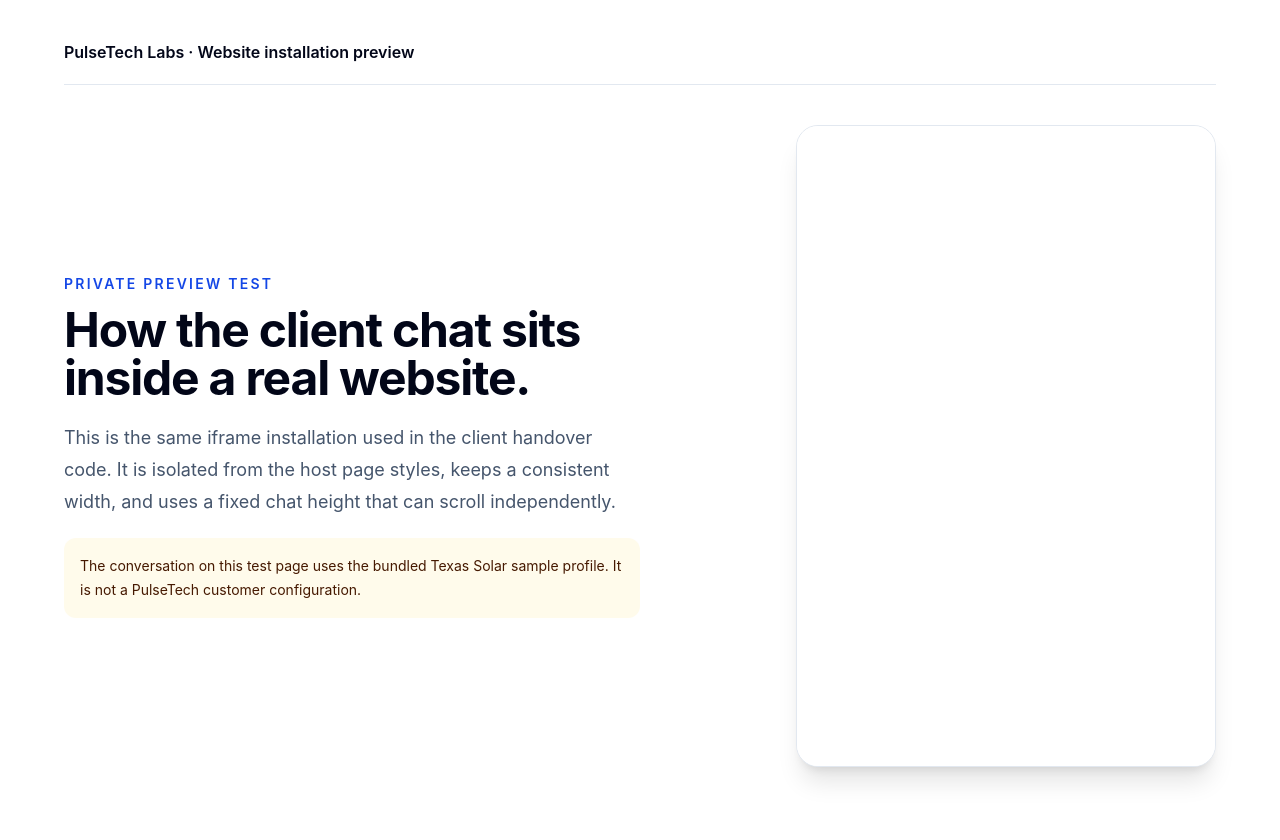
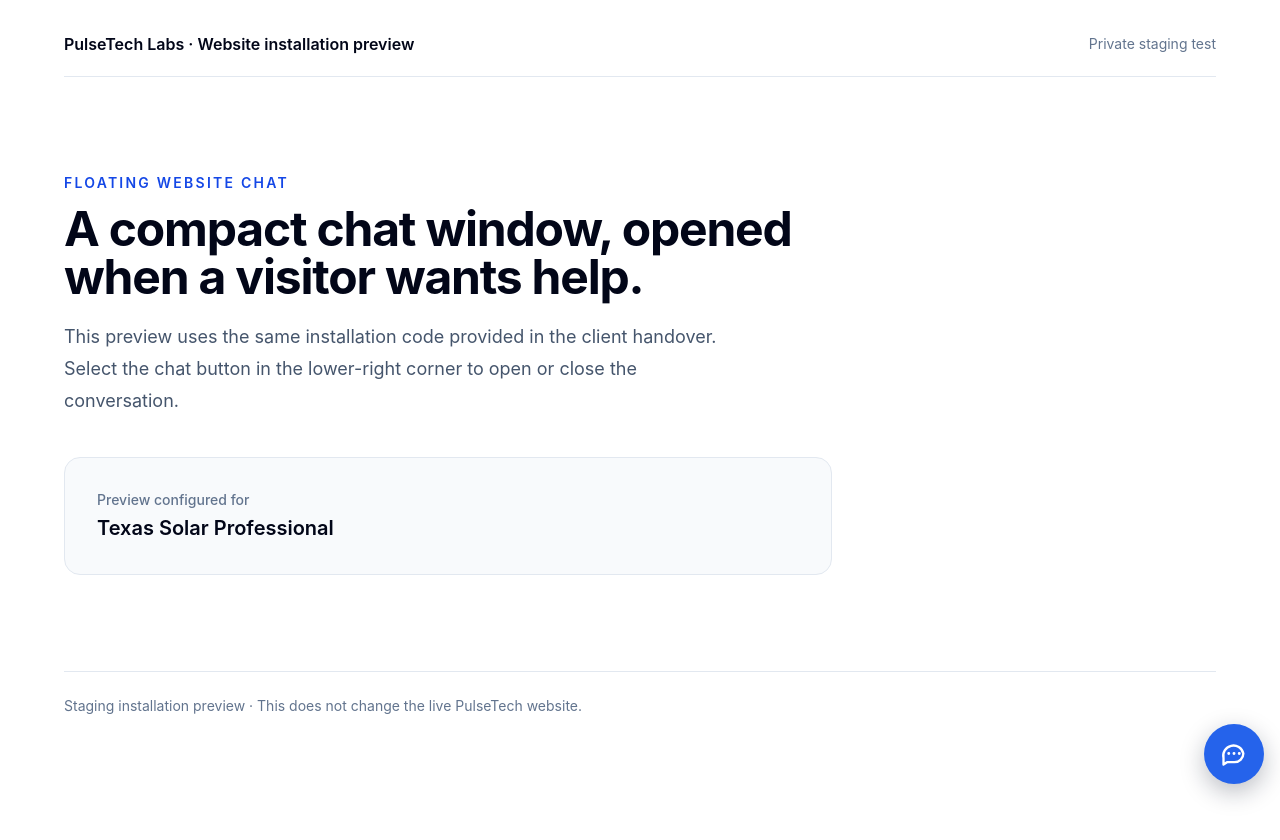
Before and after one commit to utkarshchaturvedi1/pulsetech-engine, a Next.js app: page /widget-test in a window 1280 px wide. Shown: the top 840 px of the page. After the commit the page ends 800 px from the top, so only its background shows below. Built offline with nearby package versions, Linux system fonts and the light colour scheme; no server answers.

Commit message:
Preview client chat as floating website widget

```diff
--- a/src/app/widget-test/page.tsx
+++ b/src/app/widget-test/page.tsx
@@ -1,5 +1,8 @@
 import type { Metadata } from "next";
 import { notFound } from "next/navigation";
+import WidgetLauncherPreview from "./WidgetLauncherPreview";
+import { sanitizeDemoId } from "../../lib/demoRepository";
+import { loadSharedProfile } from "../../lib/sharedProfileStore";
 
 export const dynamic = "force-dynamic";
 export const metadata: Metadata = {
@@ -7,32 +10,44 @@ export const metadata: Metadata = {
   robots: { index: false, follow: false },
 };
 
-export default function WidgetInstallationPreview() {
+export default async function WidgetInstallationPreview({
+  searchParams,
+}: {
+  searchParams: Promise<{ demoId?: string }>;
+}) {
   if (process.env.VERCEL_ENV === "production") notFound();
+
+  const query = await searchParams;
+  const demoId = sanitizeDemoId(query.demoId || "texassolar");
+  const saved = demoId ? await loadSharedProfile(demoId) : null;
+  if (!saved?.profile?.businessName) notFound();
+
+  const businessName = saved.profile.businessName;
+  const primaryColor = saved.profile.primaryColor || "#2563eb";
+
   return (
-    <main className="min-h-screen bg-white px-5 py-10 text-slate-950 sm:px-10">
+    <main className="min-h-screen bg-white px-6 py-8 text-slate-950 sm:px-10">
       <div className="mx-auto max-w-6xl">
-        <header className="border-b border-slate-200 pb-5 font-semibold">PulseTech Labs · Website installation preview</header>
-        <section className="grid items-start gap-10 py-10 lg:grid-cols-[minmax(0,1fr)_420px] lg:items-center">
-          <div>
-            <p className="text-sm font-semibold uppercase tracking-[0.16em] text-blue-700">Private Preview test</p>
-            <h1 className="mt-3 max-w-xl text-4xl font-bold tracking-tight sm:text-5xl">How the client chat sits inside a real website.</h1>
-            <p className="mt-5 max-w-xl text-lg leading-8 text-slate-600">This is the same iframe installation used in the client handover code. It is isolated from the host page styles, keeps a consistent width, and uses a fixed chat height that can scroll independently.</p>
-            <p className="mt-5 max-w-xl rounded-xl bg-amber-50 p-4 text-sm leading-6 text-amber-950">The conversation on this test page uses the bundled Texas Solar sample profile. It is not a PulseTech customer configuration.</p>
-          </div>
-          <div className="w-full max-w-[420px] overflow-hidden rounded-[22px] border border-slate-200 bg-white shadow-xl">
-            <iframe
-              src="/widget/texassolar"
-              title="Sample AI Sales Employee website installation"
-              width="100%"
-              height="640"
-              loading="lazy"
-              referrerPolicy="strict-origin-when-cross-origin"
-              className="block w-full border-0"
-            />
+        <header className="flex items-center justify-between border-b border-slate-200 pb-5">
+          <span className="font-semibold">PulseTech Labs · Website installation preview</span>
+          <span className="text-sm text-slate-500">Private staging test</span>
+        </header>
+        <section className="max-w-3xl py-16 sm:py-24">
+          <p className="text-sm font-semibold uppercase tracking-[0.16em] text-blue-700">Floating website chat</p>
+          <h1 className="mt-3 text-4xl font-bold tracking-tight sm:text-5xl">A compact chat window, opened when a visitor wants help.</h1>
+          <p className="mt-5 max-w-2xl text-lg leading-8 text-slate-600">
+            This preview uses the same installation code provided in the client handover. Select the chat button in the lower-right corner to open or close the conversation.
+          </p>
+          <div className="mt-10 rounded-2xl border border-slate-200 bg-slate-50 p-6 sm:p-8">
+            <p className="text-sm font-medium text-slate-500">Preview configured for</p>
+            <p className="mt-1 text-xl font-semibold">{businessName}</p>
           </div>
         </section>
+        <footer className="border-t border-slate-200 py-6 text-sm text-slate-500">
+          Staging installation preview · This does not change the live PulseTech website.
+        </footer>
       </div>
+      <WidgetLauncherPreview demoId={demoId!} businessName={businessName} primaryColor={primaryColor} />
     </main>
   );
 }
```
